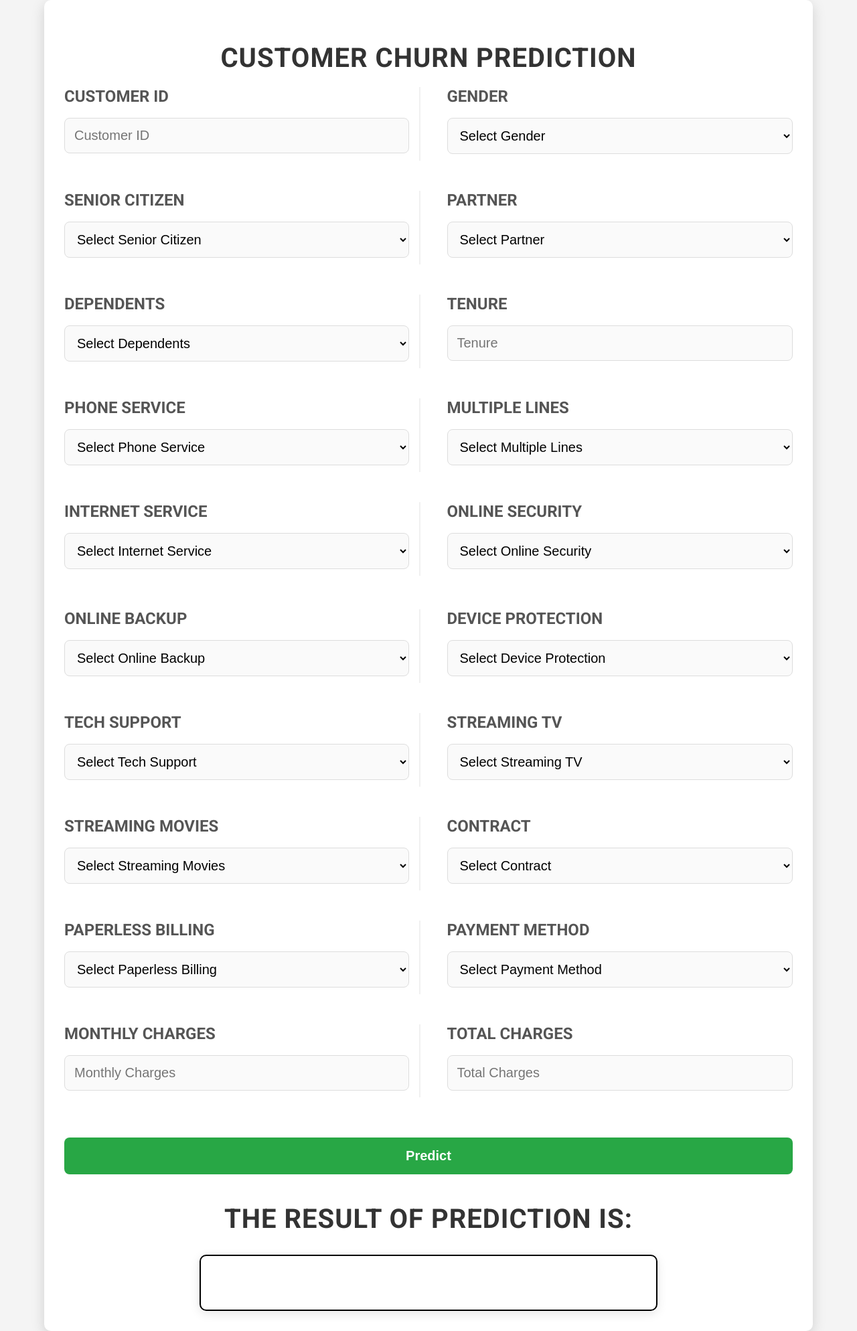
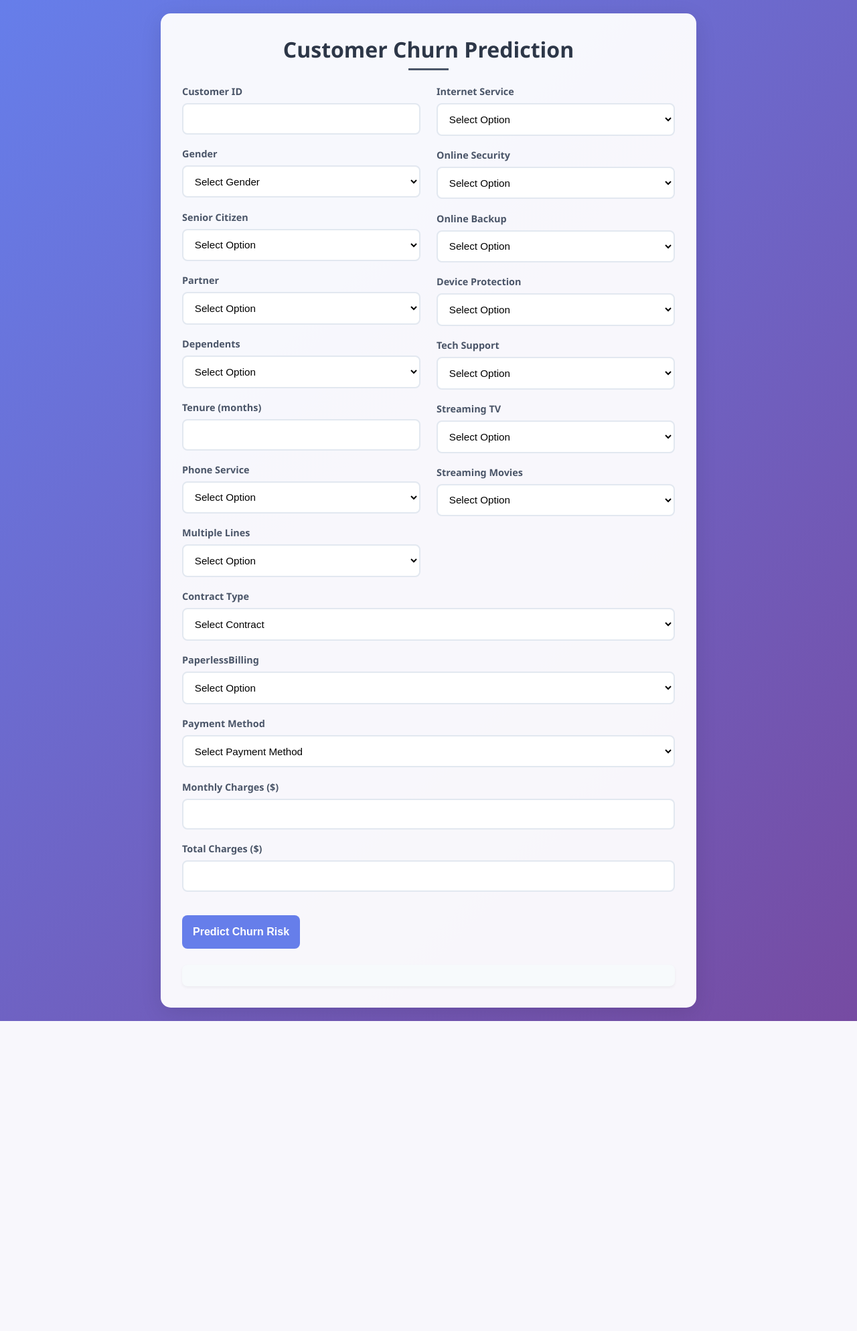
Before and after one commit to rushalparajuli/prediction, a Flask app: page / in a window 1280 px wide. Shown: the whole page at 67% size. After the commit the page ends 1525 px from the top, so only its background shows below. Run offline with Flask 3, Linux system fonts and the light colour scheme; parts of the project's set-up code (start-up, migrations or seed data) failed here and were passed over.

Commit message:
code updated

```diff
--- a/templates/index.html
+++ b/templates/index.html
@@ -4,127 +4,153 @@
     <meta charset="UTF-8" />
     <meta name="viewport" content="width=device-width, initial-scale=1.0" />
     <title>Churn Prediction</title>
-    <link
-      href="https://fonts.googleapis.com/css2?family=Roboto:wght@700&display=swap"
-      rel="stylesheet"
-    />
     <style>
-      body {
-        font-family: "Roboto", sans-serif;
-        background-color: #f4f4f4;
+      * {
+        box-sizing: border-box;
         margin: 0;
         padding: 0;
+      }
+
+      body {
+        font-family: "Segoe UI", Tahoma, Geneva, Verdana, sans-serif;
+        background: linear-gradient(135deg, #667eea 0%, #764ba2 100%);
         display: flex;
         justify-content: center;
-        align-items: flex-start;
-        height: 100vh;
+        align-items: center;
+        min-height: 100vh;
+        padding: 20px;
       }
+
       .container {
-        background: white;
-        font-size: x-large;
-        padding: 30px;
-        border-radius: 10px;
-        box-shadow: 0 6px 20px rgba(0, 0, 0, 0.15);
-        width: 85%;
-        max-width: 1100px;
+        background: rgba(255, 255, 255, 0.95);
+        padding: 2rem;
+        border-radius: 15px;
+        box-shadow: 0 8px 32px rgba(0, 0, 0, 0.1);
+        width: 100%;
+        max-width: 800px;
+        transition: transform 0.3s ease;
       }
+
+      .container:hover {
+        transform: translateY(-5px);
+      }
+
       h2 {
-        color: #333;
-        margin-bottom: 20px;
+        color: #2d3748;
         text-align: center;
-        font-size: 2.5rem;
-        letter-spacing: 1px;
-        font-weight: 700;
-        text-transform: uppercase;
+        margin-bottom: 2rem;
+        font-size: 2rem;
+        position: relative;
       }
+
+      h2::after {
+        content: "";
+        position: absolute;
+        bottom: -10px;
+        left: 50%;
+        transform: translateX(-50%);
+        width: 60px;
+        height: 3px;
+        background: #4a5568;
+      }
+
       .form-container {
         display: grid;
         grid-template-columns: 1fr 1fr;
-        gap: 25px;
-        margin-bottom: 30px;
+        gap: 1.5rem;
       }
+
+      .form-column {
+        display: flex;
+        flex-direction: column;
+      }
+
       .form-group {
-        margin-bottom: 20px;
+        margin-bottom: 1.2rem;
       }
-      .form-group label {
-        font-weight: 800;
-        text-transform: uppercase;
-        margin-bottom: 8px;
+
+      label {
         display: block;
-        color: #555;
+        margin-bottom: 0.5rem;
+        color: #4a5568;
+        font-weight: 600;
+        font-size: 0.9rem;
       }
+
       input,
-      select,
+      select {
+        width: 100%;
+        padding: 0.8rem;
+        border: 2px solid #e2e8f0;
+        border-radius: 8px;
+        font-size: 0.95rem;
+        transition: all 0.3s ease;
+        background: white;
+      }
+
+      input:focus,
+      select:focus {
+        outline: none;
+        border-color: #667eea;
+        box-shadow: 0 0 0 3px rgba(102, 126, 234, 0.2);
+      }
+
       button {
-        margin: 10px 0;
-        padding: 14px;
-        width: 100%;
-        border: 1px solid #ccc;
+        grid-column: span 2;
+        background: #667eea;
+        color: white;
+        padding: 1rem;
+        border: none;
         border-radius: 8px;
-        font-size: 20px;
-        box-sizing: border-box;
+        font-size: 1rem;
+        font-weight: 600;
+        cursor: pointer;
+        transition: all 0.3s ease;
+        margin-top: 1rem;
       }
-      select {
-        background-color: #fff;
-        cursor: pointer;
+
+      button:hover {
+        background: #764ba2;
+        transform: translateY(-2px);
       }
-      input[type="number"] {
-        -webkit-appearance: none;
-        -moz-appearance: none;
-        appearance: none;
-      }
-      button {
-        background-color: #28a745;
-        color: white;
-        font-weight: bold;
-        transition: background 0.3s;
-        cursor: pointer;
-        padding: 16px;
+
+      #predictionResult {
+        text-align: center;
+        margin-top: 1.5rem;
+        padding: 1rem;
         border-radius: 8px;
-        border: none;
-      }
-      button:hover {
-        background-color: #218838;
-      }
-      .form-container .form-group:nth-child(odd) {
-        border-right: 2px solid #f0f0f0;
-        padding-right: 15px;
-      }
-      .form-container .form-group:nth-child(even) {
-        padding-left: 15px;
-      }
-      .form-container .form-group select,
-      .form-container .form-group input {
-        background-color: #fafafa;
-        border: 1px solid #ddd;
-      }
-      .form-container .form-group input:focus,
-      .form-container .form-group select:focus {
-        border-color: #28a745;
-        outline: none;
-      }
-      #predictionResult {
-        margin-top: 30px;
-        font-weight: bold;
-        font-size: 2rem;
-        text-align: center;
-        padding: 40px;
-        background-color: #fff;
-        border: 2px solid;
-        border-radius: 10px;
-        box-shadow: 0 4px 15px rgba(0, 0, 0, 0.1);
-        max-width: 600px;
-        margin-left: auto;
-        margin-right: auto;
+        background: #f7fafc;
+        color: #2d3748;
+        font-weight: 600;
+        box-shadow: 0 2px 4px rgba(0, 0, 0, 0.05);
         transition: all 0.3s ease;
       }
-      #predictionResult.green {
-        border-color: #28a745;
-        color: #28a745;
+
+      @media (max-width: 768px) {
+        .form-container {
+          grid-template-columns: 1fr;
         }
-      #predictionResult.red {
-        border-color: #e74c3c;
-        color: #e74c3c;
+
+        button {
+          grid-column: span 1;
+        }
+
+        .container {
+          padding: 1.5rem;
+        }
+      }
+
+      .highlight {
+        animation: highlight 1.5s ease;
+      }
+
+      @keyframes highlight {
+        0% {
+          background-color: #ebf4ff;
+        }
+        100% {
+          background-color: transparent;
+        }
       }
     </style>
   </head>
@@ -133,15 +159,12 @@
       <h2>Customer Churn Prediction</h2>
       <form id="jsonForm">
         <div class="form-container">
+          <div class="form-column">
             <div class="form-group">
               <label for="CustomerID">Customer ID</label>
-            <input
-              type="text"
-              id="CustomerID"
-              placeholder="Customer ID"
-              required
-            />
+              <input type="text" id="CustomerID" required />
             </div>
+
             <div class="form-group">
               <label for="gender">Gender</label>
               <select id="gender" required>
@@ -150,112 +173,128 @@
                 <option value="Female">Female</option>
               </select>
             </div>
+
             <div class="form-group">
               <label for="SeniorCitizen">Senior Citizen</label>
               <select id="SeniorCitizen" required>
-              <option value="">Select Senior Citizen</option>
+                <option value="">Select Option</option>
                 <option value="1">Yes</option>
                 <option value="0">No</option>
               </select>
             </div>
+
             <div class="form-group">
               <label for="Partner">Partner</label>
               <select id="Partner" required>
-              <option value="">Select Partner</option>
+                <option value="">Select Option</option>
                 <option value="Yes">Yes</option>
                 <option value="No">No</option>
               </select>
             </div>
+
             <div class="form-group">
               <label for="Dependents">Dependents</label>
               <select id="Dependents" required>
-              <option value="">Select Dependents</option>
+                <option value="">Select Option</option>
                 <option value="Yes">Yes</option>
                 <option value="No">No</option>
               </select>
             </div>
+
             <div class="form-group">
-            <label for="tenure">Tenure</label>
-            <input type="number" id="tenure" placeholder="Tenure" required />
+              <label for="tenure">Tenure (months)</label>
+              <input type="number" id="tenure" required />
             </div>
+
             <div class="form-group">
               <label for="PhoneService">Phone Service</label>
               <select id="PhoneService" required>
-              <option value="">Select Phone Service</option>
+                <option value="">Select Option</option>
                 <option value="Yes">Yes</option>
                 <option value="No">No</option>
               </select>
             </div>
+
             <div class="form-group">
               <label for="MultipleLines">Multiple Lines</label>
               <select id="MultipleLines" required>
-              <option value="">Select Multiple Lines</option>
-              <option value="Yes">Yes</option>
-              <option value="No">No</option>
-            </select>
-          </div>
-          <div class="form-group">
-            <label for="InternetService">Internet Service</label>
-            <select id="InternetService" required>
-              <option value="">Select Internet Service</option>
-              <option value="DSL">DSL</option>
-              <option value="Fiber optic">Fiber optic</option>
-              <option value="No">No</option>
-            </select>
-          </div>
-          <div class="form-group">
-            <label for="OnlineSecurity">Online Security</label>
-            <select id="OnlineSecurity" required>
-              <option value="">Select Online Security</option>
+                <option value="">Select Option</option>
                 <option value="Yes">Yes</option>
                 <option value="No">No</option>
               </select>
             </div>
           </div>
 
-        <div class="form-container">
+          <div class="form-column">
             <div class="form-group">
-            <label for="OnlineBackup">Online Backup</label>
-            <select id="OnlineBackup" required>
-              <option value="">Select Online Backup</option>
+              <label for="InternetService">Internet Service</label>
+              <select id="InternetService" required>
+                <option value="">Select Option</option>
+                <option value="DSL">DSL</option>
+                <option value="Fiber optic">Fiber optic</option>
+                <option value="No">None</option>
+              </select>
+            </div>
+
+            <div class="form-group">
+              <label for="OnlineSecurity">Online Security</label>
+              <select id="OnlineSecurity" required>
+                <option value="">Select Option</option>
                 <option value="Yes">Yes</option>
                 <option value="No">No</option>
               </select>
             </div>
+
             <div class="form-group">
-            <label for="DeviceProtection">Device Protection</label>
-            <select id="DeviceProtection" required>
-              <option value="">Select Device Protection</option>
+              <label for="OnlineBackup">Online Backup</label>
+              <select id="OnlineBackup" required>
+                <option value="">Select Option</option>
                 <option value="Yes">Yes</option>
                 <option value="No">No</option>
               </select>
             </div>
+
             <div class="form-group">
-            <label for="TechSupport">Tech Support</label>
-            <select id="TechSupport" required>
-              <option value="">Select Tech Support</option>
+              <label for="DeviceProtection">Device Protection</label>
+              <select id="DeviceProtection" required>
+                <option value="">Select Option</option>
                 <option value="Yes">Yes</option>
                 <option value="No">No</option>
               </select>
             </div>
+
             <div class="form-group">
-            <label for="StreamingTV">Streaming TV</label>
-            <select id="StreamingTV" required>
-              <option value="">Select Streaming TV</option>
+              <label for="TechSupport">Tech Support</label>
+              <select id="TechSupport" required>
+                <option value="">Select Option</option>
                 <option value="Yes">Yes</option>
                 <option value="No">No</option>
               </select>
             </div>
+
             <div class="form-group">
-            <label for="StreamingMovies">Streaming Movies</label>
-            <select id="StreamingMovies" required>
-              <option value="">Select Streaming Movies</option>
+              <label for="StreamingTV">Streaming TV</label>
+              <select id="StreamingTV" required>
+                <option value="">Select Option</option>
                 <option value="Yes">Yes</option>
                 <option value="No">No</option>
               </select>
             </div>
+
             <div class="form-group">
-            <label for="Contract">Contract</label>
+              <label for="StreamingMovies">Streaming Movies</label>
+              <select id="StreamingMovies" required>
+                <option value="">Select Option</option>
+                <option value="Yes">Yes</option>
+                <option value="No">No</option>
+              </select>
+            </div>
+          </div>
+        </div>
+
+        <!-- Full-width elements -->
+        <div class="form-group">
+          <label for="Contract">Contract Type</label>
           <select id="Contract" required>
             <option value="">Select Contract</option>
             <option value="Month-to-month">Month-to-month</option>
@@ -264,13 +303,14 @@
           </select>
         </div>
         <div class="form-group">
-            <label for="PaperlessBilling">Paperless Billing</label>
+          <label for="PaperlessBilling">PaperlessBilling</label>
           <select id="PaperlessBilling" required>
-              <option value="">Select Paperless Billing</option>
+            <option value="">Select Option</option>
             <option value="Yes">Yes</option>
             <option value="No">No</option>
           </select>
         </div>
+
         <div class="form-group">
           <label for="PaymentMethod">Payment Method</label>
           <select id="PaymentMethod" required>
@@ -285,100 +325,107 @@
             </option>
           </select>
         </div>
+
         <div class="form-group">
-            <label for="MonthlyCharges">Monthly Charges</label>
-            <input
-              type="number"
-              step="0.01"
-              id="MonthlyCharges"
-              placeholder="Monthly Charges"
-              required
-            />
-          </div>
-          <div class="form-group">
-            <label for="TotalCharges">Total Charges</label>
-            <input
-              type="number"
-              step="0.01"
-              id="TotalCharges"
-              placeholder="Total Charges"
-              required
-            />
-          </div>
+          <label for="MonthlyCharges">Monthly Charges ($)</label>
+          <input type="number" step="0.01" id="MonthlyCharges" required />
         </div>
 
-        <button type="submit">Predict</button>
+        <div class="form-group">
+          <label for="TotalCharges">Total Charges ($)</label>
+          <input type="number" step="0.01" id="TotalCharges" required />
+        </div>
+
+        <button type="submit">Predict Churn Risk</button>
       </form>
-      <h2>The result of prediction is:</h2>
+
       <div id="predictionResult"></div>
     </div>
 
     <script>
       document
         .getElementById("jsonForm")
-        .addEventListener("submit", function (event) {
+        .addEventListener("submit", async (event) => {
           event.preventDefault();
 
-          // Map form elements to JSON keys expected by the backend
-          const formElements = {
-            CustomerID: "CustomerID",
-            gender: "gender",
-            SeniorCitizen: "SeniorCitizen", // Ensure correct key name
-            Partner: "Partner",
-            Dependents: "Dependents",
-            tenure: "tenure",
-            PhoneService: "PhoneService",
-            MultipleLines: "MultipleLines",
-            InternetService: "InternetService",
-            OnlineSecurity: "OnlineSecurity",
-            OnlineBackup: "OnlineBackup",
-            DeviceProtection: "DeviceProtection",
-            TechSupport: "TechSupport",
-            StreamingTV: "StreamingTV",
-            StreamingMovies: "StreamingMovies",
-            Contract: "Contract",
-            PaperlessBilling: "PaperlessBilling",
-            PaymentMethod: "PaymentMethod",
-            MonthlyCharges: "MonthlyCharges",
-            TotalCharges: "TotalCharges",
+          // Form data mapping
+          const fieldMappings = {
+            gender: { type: "string" },
+            SeniorCitizen: { type: "int" },
+            Partner: { type: "string" },
+            Dependents: { type: "string" },
+            tenure: { type: "int" },
+            PhoneService: { type: "string" },
+            MultipleLines: { type: "string" },
+            InternetService: { type: "string" },
+            OnlineSecurity: { type: "string" },
+            OnlineBackup: { type: "string" },
+            DeviceProtection: { type: "string" },
+            TechSupport: { type: "string" },
+            StreamingTV: { type: "string" },
+            StreamingMovies: { type: "string" },
+            Contract: { type: "string" },
+            PaperlessBilling: { type: "string" },
+            PaymentMethod: { type: "string" },
+            MonthlyCharges: { type: "float" },
+            TotalCharges: { type: "float" },
           };
 
-          let jsonData = {};
-          for (const [id, key] of Object.entries(formElements)) {
-            const element = document.getElementById(id);
-            if (element.type === "select-one") {
-              jsonData[key] = element.value;
-            } else {
-              jsonData[key] =
-                element.type === "number"
-                  ? parseFloat(element.value)
-                  : element.value;
-            }
-            // Handle SeniorCitizen conversion to integer
-            if (id === "SeniorCitizen") jsonData[key] = parseInt(jsonData[key]);
+          // Build JSON payload (excluding CustomerID)
+          const payload = {};
+          for (const [field, config] of Object.entries(fieldMappings)) {
+            const element = document.getElementById(field);
+            if (!element) {
+              console.error(`Element not found: ${field}`);
+              continue;
             }
 
-          console.log("Sending JSON Data:", jsonData);
+            let value = element.value;
+            if (config.type === "int") {
+              value = parseInt(value, 10);
+            } else if (config.type === "float") {
+              value = parseFloat(value);
+            }
 
-          fetch("/predict", {
+            payload[field] = value;
+          }
+
+          console.log("Submitting payload:", payload);
+
+          try {
+            const response = await fetch("/predict", {
               method: "POST",
               headers: { "Content-Type": "application/json" },
-            body: JSON.stringify(jsonData),
-          })
-            .then((response) => response.json())
-            .then((data) => {
-              const resultBox = document.getElementById("predictionResult");
-              resultBox.innerText = data.prediction;
+              body: JSON.stringify(payload),
+            });
 
-              if (data.prediction === "The customer will churn") {
-                resultBox.classList.add("red");
-                resultBox.classList.remove("green");
-              } else {
-                resultBox.classList.add("green");
-                resultBox.classList.remove("red");
+            if (!response.ok) {
+              throw new Error(`HTTP error! status: ${response.status}`);
             }
-            })
-            .catch((error) => console.error("Error:", error));
+
+            const data = await response.json();
+            console.log("Response Data:", data);
+
+            if (typeof data.prediction === "undefined") {
+              throw new Error("Invalid response format from server");
+            }
+
+            // Display results
+            const resultDiv = document.getElementById("predictionResult");
+            resultDiv.textContent = `Churn Prediction: ${data.prediction}`;
+            resultDiv.style.color =
+              data.prediction === "Yes" ? "#dc3545" : "#28a745";
+            resultDiv.classList.add("highlight");
+
+            setTimeout(() => {
+              resultDiv.classList.remove("highlight");
+            }, 1500);
+          } catch (error) {
+            console.error("Prediction Error:", error);
+            const resultDiv = document.getElementById("predictionResult");
+            resultDiv.textContent = `Error: ${error.message}`;
+            resultDiv.style.color = "#dc3545";
+          }
         });
     </script>
   </body>
```
Lines whose indentation alone changed are shown as unchanged.
